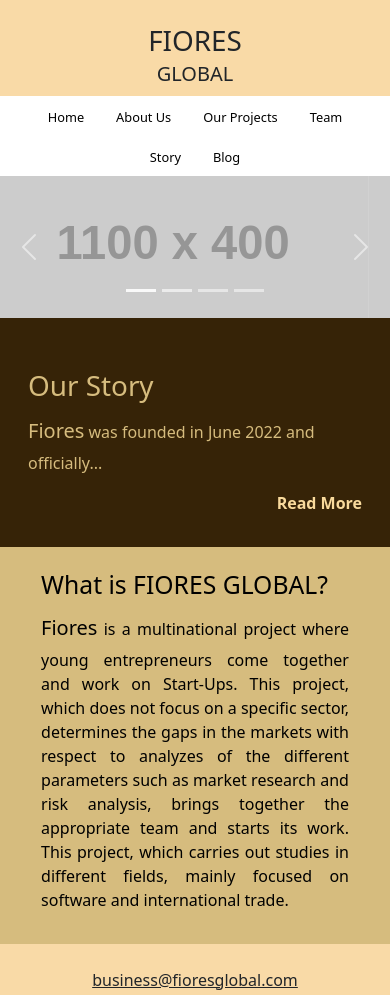
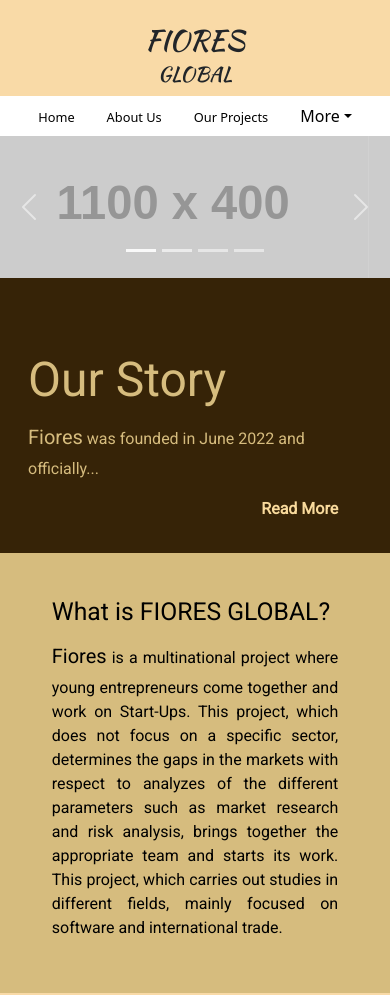
Before and after one commit to abdullahzamanbabar/fg-web, a plain HTML site: page index.html in a window 390 px wide. Shown: the top 995 px of the page. Drawn offline with nearby package versions, Linux system fonts and the light colour scheme; placeholder pictures from the web are drawn by us.

Commit message:
WebSite update

```diff
--- a/css/about.css
+++ b/css/about.css
@@ -1,3 +1,6 @@
+@import url('https://fonts.googleapis.com/css2?family=Roboto:wght@400&display=swap');
+
+
 .aboutouter {
     display: inline-block;
     background-color: #342606;
@@ -13,4 +16,9 @@
     /* margin-bottom: 4%; */
     width:72% !important;
     text-align: justify;
+    font-family: 'Roboto', sans-serif;
 }
+
+.aboutinner h2{
+    margin-bottom: 2%;
+}
--- a/css/index.css
+++ b/css/index.css
@@ -1,3 +1,6 @@
+@import url('https://fonts.googleapis.com/css2?family=Roboto:wght@400&display=swap');
+
+
 .fg-story {
     display:inline-block;
     border:solid;
@@ -5,14 +8,16 @@
 
 #row1{
     background-color: #362307 !important;
+    font-family: 'Roboto', sans-serif;
 }
 
 #row2 {
     background-color: #d6bc7e !important;
 }
 
-.container-fluid.rowdata h1{
+#row1 .container-fluid.rowdata h1{
     text-decoration-color:#d6bc7e !important;
+    font-size: 300%;
 }
 
 .container-fluid.rowdata {
@@ -23,6 +28,9 @@
 #row1 .container-fluid.rowdata {
     margin-top: 10%;
     color: #d6bc7e;
+    padding-top:6%;
+    padding-bottom:4%;
+    padding-right:10%;
 }
 
 
@@ -31,8 +39,15 @@
     text-align: justify;
     margin-top: 2%;
     font-weight: 400;
-    padding-left:7%;
-    padding-right:7%;
+    padding-top:6%;
+    padding-bottom: 6%;
+    padding-left:10%;
+    padding-right:10%;
+    font-family: 'Roboto', sans-serif;
+}
+
+#row2 h2{
+    margin-bottom: 6%;
 }
 
 #readmore a{
--- a/css/nav.css
+++ b/css/nav.css
@@ -1,3 +1,6 @@
+@import url('https://fonts.googleapis.com/css2?family=Kaushan+Script&display=swap');
+
+
 .container-fluid.headerTop{
     display: inline-block;
     /* border: solid; */
@@ -7,6 +10,7 @@
 .container.header {
     /* border: solid; */
     text-align: center;
+    font-family: 'Kaushan Script', cursive;
 }
 
 .container-fluid.navigate {
@@ -31,6 +35,12 @@
     font-weight: 500;
 }
 
+.nav span:hover{
+    border-bottom: solid;
+    border-width: 1px !important;;
+    /* border-color: azure; */
+}
+
 .container-fluid.footerTop{
     display: inline-block;
     /* border: solid; */
@@ -50,3 +60,23 @@
 .container.footer a {
     margin-right: .5%;
 }
+
+.hide{
+    display:none;
+}
+
+.nav-link {
+    color:#000000 !important;
+}
+.nav-link.dropdown-toggle{
+    margin-left:0% !important;
+}
+
+@media screen and (max-width: 500px) {
+    .show {
+        display: none;
+    }
+    .hide {
+        display:inline-block;
+    }
+  }
--- a/css/projects.css
+++ b/css/projects.css
@@ -1,3 +1,6 @@
+@import url('https://fonts.googleapis.com/css2?family=Roboto:wght@400&display=swap');
+
+
 .teamouter {
     background-color:#FAEDCD;
     padding-bottom: 4%;
@@ -7,11 +10,12 @@
     text-align: justify;
     padding-left: 7%;
     padding-right:7%;
+    font-family: 'Roboto', sans-serif;
 }
 
 .row h3{
     text-align: left;
-    padding-top:2%;
+    padding-top:4%;
 }
 
 .row p{
--- a/css/story.css
+++ b/css/story.css
@@ -1,3 +1,6 @@
+@import url('https://fonts.googleapis.com/css2?family=Roboto:wght@400&display=swap');
+
+
 .storyouter {
     display:inline-block;
     background-color: #FAEDCD;
@@ -6,13 +9,14 @@
 
 .storyinner{
     /* border:solid; */
-    border-radius: 10%;
+    border-radius: 2%;
     background-color: #342606;
     color: #f9daa7;
     width:65% !important;
     margin-top: 5%;
     margin-bottom: 5%;
     padding: 5% !important;
+    font-family: 'Roboto', sans-serif;
 }
 
 @media screen and (max-width: 800px) {
--- a/css/team.css
+++ b/css/team.css
@@ -1,3 +1,6 @@
+@import url('https://fonts.googleapis.com/css2?family=Roboto:wght@400&display=swap');
+
+
 .teamouter {
     display:inline-block;
     background-color: #FAEDCD;
@@ -43,6 +46,7 @@
     margin-bottom:1%;
     margin-left: 35% !important;
     z-index: 1;
+    font-family: 'Roboto', sans-serif;
 }
 
 .logoInfo {
@@ -56,4 +60,9 @@
 .groupInfo {
     text-align: justify;
     padding-right:15% !important;
+    font-family: 'Roboto', sans-serif;
 }
+
+.groupInfo h1{
+    margin-bottom: 3%;
+}
--- a/index.html
+++ b/index.html
@@ -32,14 +32,28 @@
           <li class="nav-item">
             <a class="nav-link" href="projects.html"><span>Our Projects</span></a>
           </li>
-            <li class="nav-item">
+          <li class="nav-item show">
+              <a class="nav-link" href="team.html"><span class="show">Team</span></a>
+            </li>
+            <li class="nav-item show">
+              <a class="nav-link" href="story.html"><span class="show">Story</span></a>
+            </li>
+            <li class="nav-item show">
+              <a class="nav-link" href="#"><span class="show">Blog</span></a>
+            </li>
+          <li class="nav-item dropdown hide">
+              <a class="nav-link dropdown-toggle" href="#" role="button" data-bs-toggle="dropdown">More</a>
+              <ul class="dropdown-menu">
+              <li>
                   <a class="nav-link" href="team.html"><span>Team</span></a>
               </li>
-              <li class="nav-item">
+              <li>
                   <a class="nav-link" href="story.html"><span>Story</span></a>
               </li>
-              <li class="nav-item">
+              <li>
                   <a class="nav-link" href="#"><span>Blog</span></a>
+              </li>
+              </ul>
           </li>
       </ul>
   </div>
@@ -90,6 +104,9 @@
           <span class="carousel-control-next-icon"></span>
         </button>
       </div>
+
+      <!-- Site Content -->
+
       <div class="container-fluid">
         <div class="row">
             <div id="row1" class="col-sm-6 p-3">
@@ -102,7 +119,6 @@
             <div id="row2" class="col-sm-6 p-3">
                 <div class="container-fluid rowdata" style>
                     <h2>What is FIORES GLOBAL?</h2>
-                    <p></p>
                     <p><h5 style="display:inline-block">Fiores</h5> is a multinational project where young entrepreneurs come together and work on Start-Ups. This project, which does not focus on a specific sector, determines the gaps in the markets with respect to analyzes of the different parameters such as market research and risk analysis, brings together the appropriate team and starts its work. This project, which carries out studies in different fields, mainly focused on software and international trade.</p>
                 </div>
             </div>
```
Also changed, not shown: about.html (+20 -6 lines), projects.html (+21 -7 lines), skeleton.html (+22 -8 lines), story.html (+17 -3 lines), team.html (+20 -6 lines). Lines whose indentation alone changed are shown as unchanged.
